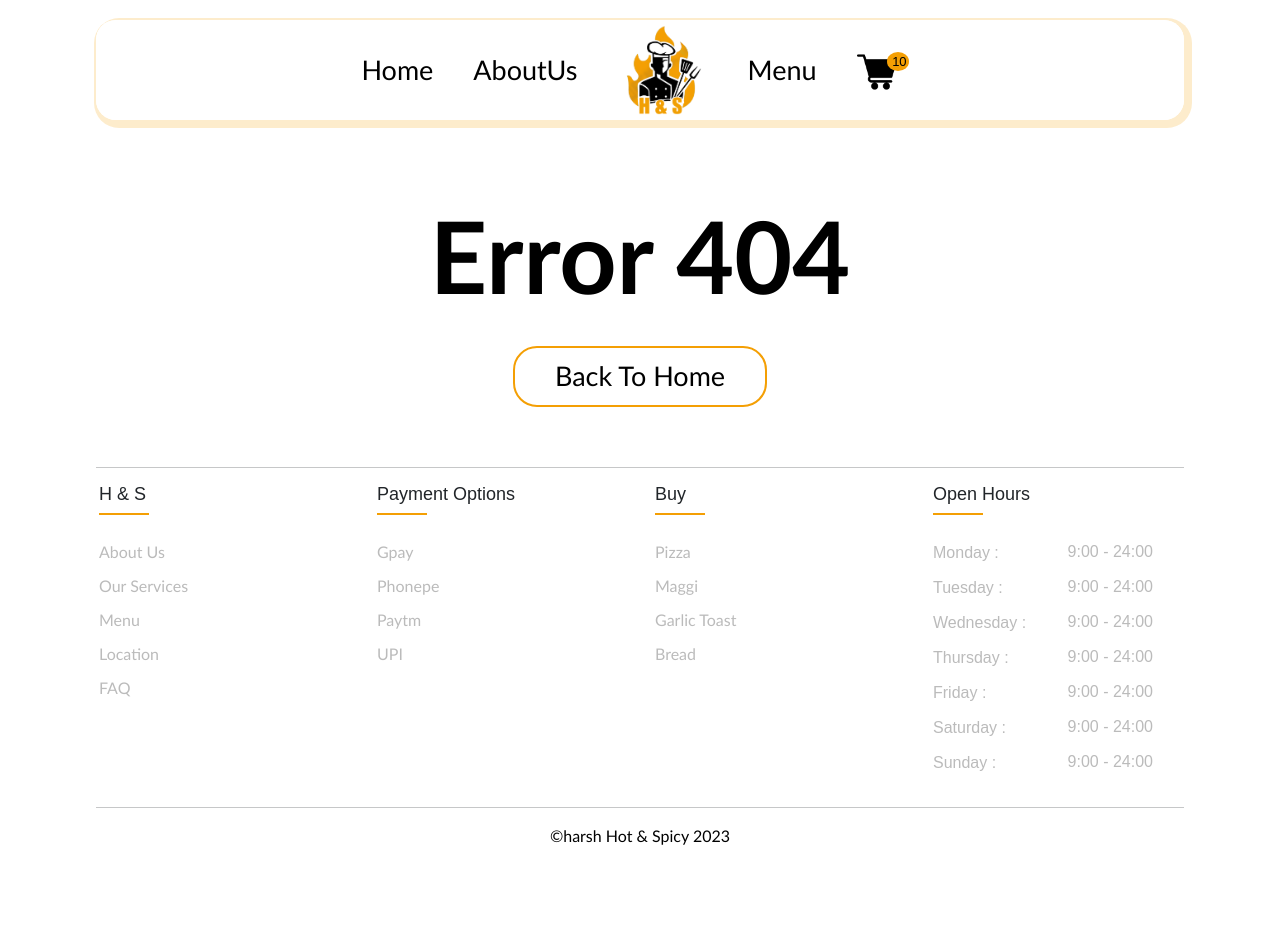
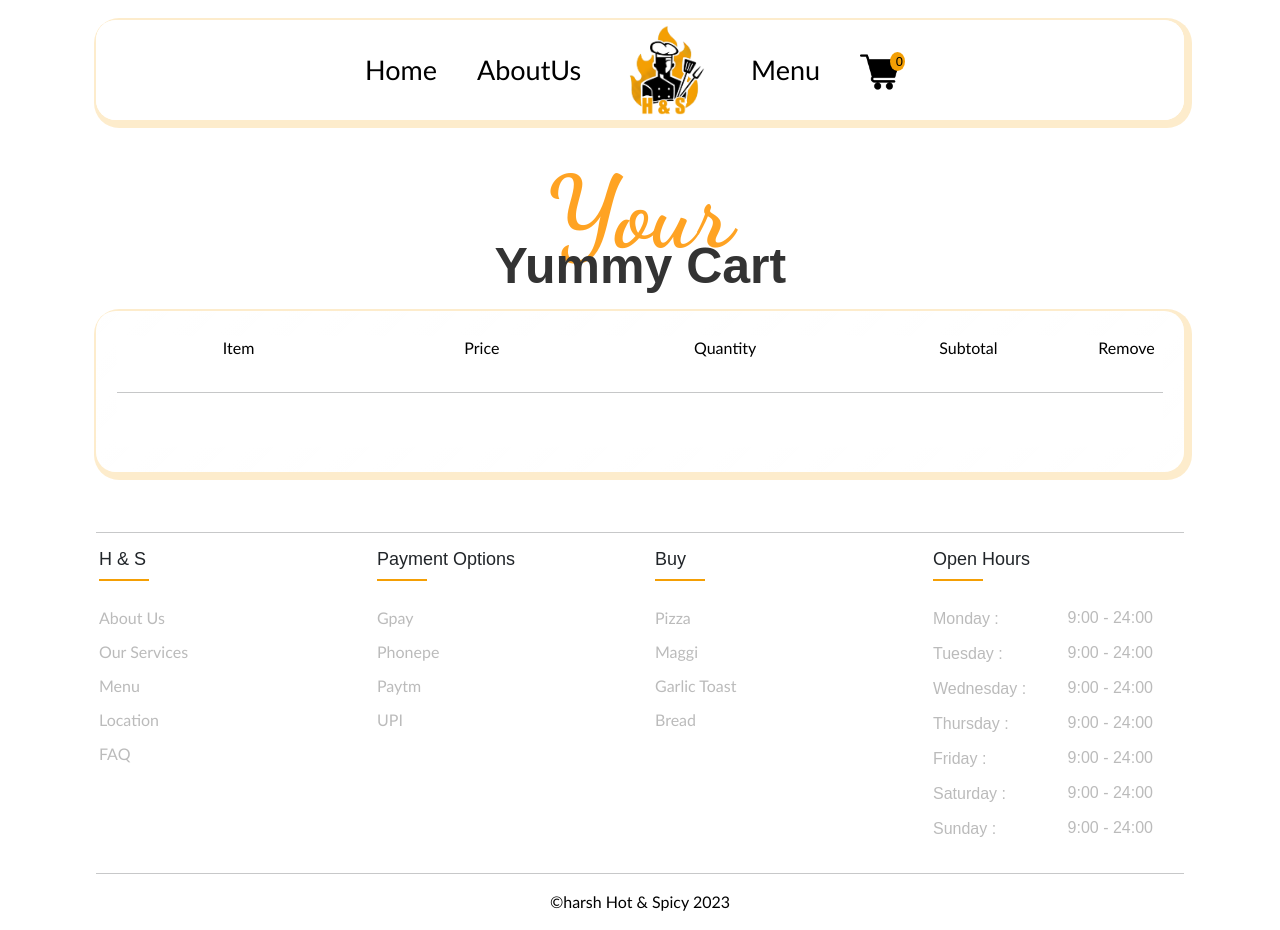
Before and after one commit to harshh100/h_s_client, a React (Create React App) app: page /cart in a window 1280 px wide. Before the commit the page ends 864 px from the top, so only its background shows below. Built offline with nearby package versions, Linux system fonts and the light colour scheme.

Commit message:
add to cart aded with name and price no of quantity and sub amount baki

```diff
--- a/src/App.js
+++ b/src/App.js
@@ -12,6 +12,7 @@ import {
 import Aboutus from './components/Aboutus';
 import Footer from './components/Footer';
 import Unknownurl from './components/Unknownurl';
+import Cart from './components/Cart';
 
 function App() {
   return (
@@ -25,6 +26,7 @@ function App() {
               <Route path='/about' element={<Aboutus />} />
               <Route path='/contact' element={<Contact />} />
               <Route path='/menu' element={<Menu />} />
+              <Route path='/cart' element={<Cart />} />
               <Route path='*' element={<Unknownurl />} />
             </Routes>
             <Footer />
--- /dev/null
+++ b/src/components/Cart.js
@@ -0,0 +1,220 @@
+import styled from "styled-components";
+import { useCartContext } from "../context/cart_context";
+import CartItem from "./CartItem";
+
+const Cart = () => {
+    const { cart } = useCartContext();
+    console.log(cart);
+    return (
+        <>
+            <div class="row justify-content-center today_sty_text">
+                <div class="col-md-7 text-center heading-section ftco-animate pop-outin">
+                    <span class="subheading">Your</span>
+                    <h2 class="mb-4">Yummy Cart</h2>
+                </div>
+            </div>
+            <Wrapper>
+                <div className="cart_container">
+                    <div className="cart_heading grid grid-five-column">
+                        <p>Item</p>
+                        <p className="cart-hide">Price</p>
+                        <p>Quantity</p>
+                        <p className="cart-hide">Subtotal</p>
+                        <p>Remove</p>
+                    </div>
+                    <hr />
+
+                    <div className="cart-item">
+                        {cart.map((curElem) => {
+                            return <CartItem key={curElem.name} {...curElem} />;
+                        })}
+                    </div>
+                </div>
+            </Wrapper>
+        </>
+    );
+};
+
+const Wrapper = styled.section`
+  padding: 1.5rem 20px;
+  background: linear-gradient(135deg, rgba(255, 255, 255, 0.1), rgba(255, 255, 255, 0));
+  backdrop-filter: blur(10px);
+  -webkit-backdrop-filter: blur(10px);
+  border-radius: 20px;
+  border: 1px solid rgba(255, 255, 255, 0.18);
+  box-shadow: 3px 3px 0px 5px rgb(244 159 4 / 20%);
+  width: 85%;
+  margin: 25px auto;
+  .grid-four-column {
+    grid-template-columns: repeat(4, 1fr);
+  }
+
+  .grid-five-column {
+    display:grid;
+    grid-template-columns: repeat(4, 1fr) 0.3fr;
+    text-align: center;
+    align-items: center;
+  }
+  .cart-heading {
+    text-align: center;
+    text-transform: uppercase;
+  }
+  hr {
+    margin-top: 1rem;
+  }
+  .cart-item {
+    padding: 1.2rem 0;
+    display: flex;
+    flex-direction: column;
+    gap: 3.2rem;
+  }
+
+  .cart-user--profile {
+    display: flex;
+    justify-content: flex-start;
+    align-items: center;
+    gap: 1.2rem;
+    margin-bottom: 5.4rem;
+
+    img {
+      width: 8rem;
+      height: 8rem;
+      border-radius: 50%;
+    }
+    h2 {
+      font-size: 2.4rem;
+    }
+  }
+  .cart-user--name {
+    text-transform: capitalize;
+  }
+  .cart-image--name {
+    /* background-color: red; */
+    align-items: center;
+    display: grid;
+    gap: 1rem;
+    // grid-template-columns: 0.4fr 1fr;
+    text-transform: capitalize;
+    // text-align: left;
+    img {
+      max-width: 5rem;
+      height: 5rem;
+      object-fit: contain;
+      color: transparent;
+    }
+
+    .color-div {
+      display: flex;
+      align-items: center;
+      justify-content: flex-start;
+      gap: 1rem;
+
+      .color-style {
+        width: 1.4rem;
+        height: 1.4rem;
+
+        border-radius: 50%;
+      }
+    }
+  }
+
+  .cart-two-button {
+    margin-top: 2rem;
+    display: flex;
+    justify-content: space-between;
+
+    .btn-clear {
+      background-color: #e74c3c;
+    }
+  }
+
+  .amount-toggle {
+    display: flex;
+    justify-content: center;
+    align-items: center;
+    gap: 2.4rem;
+    font-size: 1.4rem;
+
+    button {
+      border: none;
+      background-color: #fff;
+      cursor: pointer;
+    }
+
+    .amount-style {
+      font-size: 2.4rem;
+    }
+  }
+
+  .remove_icon {
+    font-size: 1.6rem;
+    color: #e74c3c;
+    cursor: pointer;
+  }
+
+  .order-total--amount {
+    width: 100%;
+    margin: 4.8rem 0;
+    text-transform: capitalize;
+    display: flex;
+    flex-direction: column;
+    justify-content: flex-end;
+    align-items: flex-end;
+
+    .order-total--subdata {
+      border: 0.1rem solid #f0f0f0;
+      display: flex;
+      flex-direction: column;
+      gap: 1.8rem;
+      padding: 3.2rem;
+    }
+    div {
+      display: flex;
+      gap: 3.2rem;
+      justify-content: space-between;
+    }
+
+    div:last-child {
+      background-color: #fafafa;
+    }
+
+    div p:last-child {
+      font-weight: bold;
+      color: black;
+    }
+  }
+
+  @media (max-width: black) {
+    .grid-five-column {
+      grid-template-columns: 1.5fr 1fr 0.5fr;
+    }
+    .cart-hide {
+      display: none;
+    }
+
+    .cart-two-button {
+      margin-top: 2rem;
+      display: flex;
+      justify-content: space-between;
+      gap: 2.2rem;
+    }
+
+    .order-total--amount {
+      width: 100%;
+      text-transform: capitalize;
+      justify-content: flex-start;
+      align-items: flex-start;
+
+      .order-total--subdata {
+        width: 100%;
+        border: 0.1rem solid #f0f0f0;
+        display: flex;
+        flex-direction: column;
+        gap: 1.8rem;
+        padding: 3.2rem;
+      }
+    }
+  }
+`;
+
+export default Cart;
--- /dev/null
+++ b/src/components/CartItem.js
@@ -0,0 +1,50 @@
+import React from "react";
+import FormatPrice from "../helper/Formateprice";
+// import CartAmountToggle from "./CartAmountToggle";
+import { FaTrash } from "react-icons/fa";
+import { useCartContext } from "../context/cart_context";
+
+const CartItem = ({ name, price, stock, amount }) => {
+    // const { removeItem } = useCartContext();
+    // const setDecrease = () => {
+    //     // amount > 1 ? setAmount(amount - 1) : setAmount(1);
+    // };
+
+    // const setIncrease = () => {
+    //     // amount < stock ? setAmount(amount + 1) : setAmount(stock);
+    // };
+
+    return (
+        <div className="cart_heading grid grid-five-column">
+            <div className="cart-image--name">
+                <p>{name}</p>
+            </div>
+            {/* price   */}
+            <div className="cart-hide">
+                <p>
+                    <FormatPrice price={price} />
+                </p>
+            </div>
+
+            {/* Quantity  */}
+            {/* <CartAmountToggle
+                amount={amount}
+                setDecrease={setDecrease}
+                setIncrease={setIncrease}
+            /> */}
+
+            {/* //Subtotal */}
+            {/* <div className="cart-hide">
+                <p>
+                    <FormatPrice price={price * amount} />
+                </p>
+            </div> */}
+
+            {/* <div>
+                <FaTrash className="remove_icon" onClick={() => removeItem(id)} />
+            </div> */}
+        </div >
+    );
+};
+
+export default CartItem;
--- a/src/components/Navbar.js
+++ b/src/components/Navbar.js
@@ -2,8 +2,12 @@ import React, { Component } from 'react'
 import Logo from './Img/h_&_s_black.png'
 import { Link } from "react-router-dom";
 import cart_img from './Img/cart.png';
-export default class Navbar extends Component {
-    render() {
+import { useCartContext } from "../context/cart_context";
+
+export default function Navbar() {
+
+    const { cart } = useCartContext();
+    let no_itms = cart.length;
     return (
         <>
             <nav className='Navmain'>
@@ -26,7 +30,7 @@ export default class Navbar extends Component {
                             <Link to="/cart" className='cart-trolley--link fontco'>
                                 <img src={cart_img} alt="Cart" className='cart-trolley cart_img' />
                                 {/* <FiShoppingCart className="cart-trolley" /> */}
-                                    <span className="cart-total--item"> 10 </span>
+                                <span className="cart-total--item"> {no_itms} </span>
                             </Link>
                         </li>
                     </ul >
@@ -36,4 +40,3 @@ export default class Navbar extends Component {
         </>
     )
 }
-}
--- a/src/components/Type_list.js
+++ b/src/components/Type_list.js
@@ -1,11 +1,12 @@
 import React from 'react'
 import Formateprice from '../helper/Formateprice';
+import { useCartContext } from '../context/cart_context';
 
 function Type_list(props) {
-    function addtocart() {
-        alert("Added Into Cart");
-        // console.log('Addtocart')
-    }
+    const { addToCart } = useCartContext();
+    // const addToCart = (n, p) => {
+    //     console.log(n, p);
+    // }
     return (
         <>
             {
@@ -20,7 +21,7 @@ function Type_list(props) {
                         </div>
                         <div className='buy_now'>
                             <div class="button">
-                                <button class="button-wrapper" onClick={addtocart}>
+                                <button class="button-wrapper" onClick={() => addToCart(type.name, type.price, type.stock)}>
                                     <div class="text">Add</div>
                                     <span class="icon">
                                         {/* <button> */}
--- /dev/null
+++ b/src/context/cart_context.js
@@ -0,0 +1,30 @@
+import { createContext, useContext, useReducer } from "react";
+import reducer from "../reducer/cartReducer"
+
+const CartContext = createContext();
+const initialState = {
+    cart: [],
+    total_items: "",
+    total_amount: "",
+    shipping_fee: 100,
+};
+
+const CartProvider = ({ children }) => {
+
+    const [state, dispatch] = useReducer(reducer, initialState);
+
+    const addToCart = (name, price, stock) => {
+        // console.log(name, price);
+        alert(name + " added to your Cart !!")
+        dispatch({ type: "ADD_TO_CART", payload: { name, price, stock } });
+    };
+
+    return <CartContext.Provider value={{ ...state, addToCart }} >{children}</CartContext.Provider>;
+};
+
+
+const useCartContext = () => {
+    return useContext(CartContext);
+}
+
+export { CartProvider, useCartContext }
--- a/src/index.js
+++ b/src/index.js
@@ -4,13 +4,16 @@ import './index.css';
 import App from './App';
 import reportWebVitals from './reportWebVitals';
 import { AppProvider } from './context/Itmcontext';
+import { CartProvider } from './context/cart_context';
 
 const root = ReactDOM.createRoot(document.getElementById('root'));
 root.render(
   <React.StrictMode>
-    <AppProvider>
-      <App />
-    </AppProvider>
+    <CartProvider>
+      <AppProvider>
+        <App />
+      </AppProvider>
+    </CartProvider>
   </React.StrictMode>
 );
 
--- /dev/null
+++ b/src/reducer/cartReducer.js
@@ -0,0 +1,21 @@
+const cartReducer = (state, action) => {
+    // console.log(action.type);
+    if (action.type === "ADD_TO_CART") {
+        let { name, price, stock, amount } = action.payload;
+        // console.log(state.cart);
+        let cartProduct = {
+            name: name,
+            price: price,
+            stock: stock,
+            amount: 1,
+        }
+
+        return {
+            ...state,
+            cart: [...state.cart, cartProduct],
+        }
+    }
+    return state;
+}
+
+export default cartReducer;
```
Lines whose indentation alone changed are shown as unchanged.
